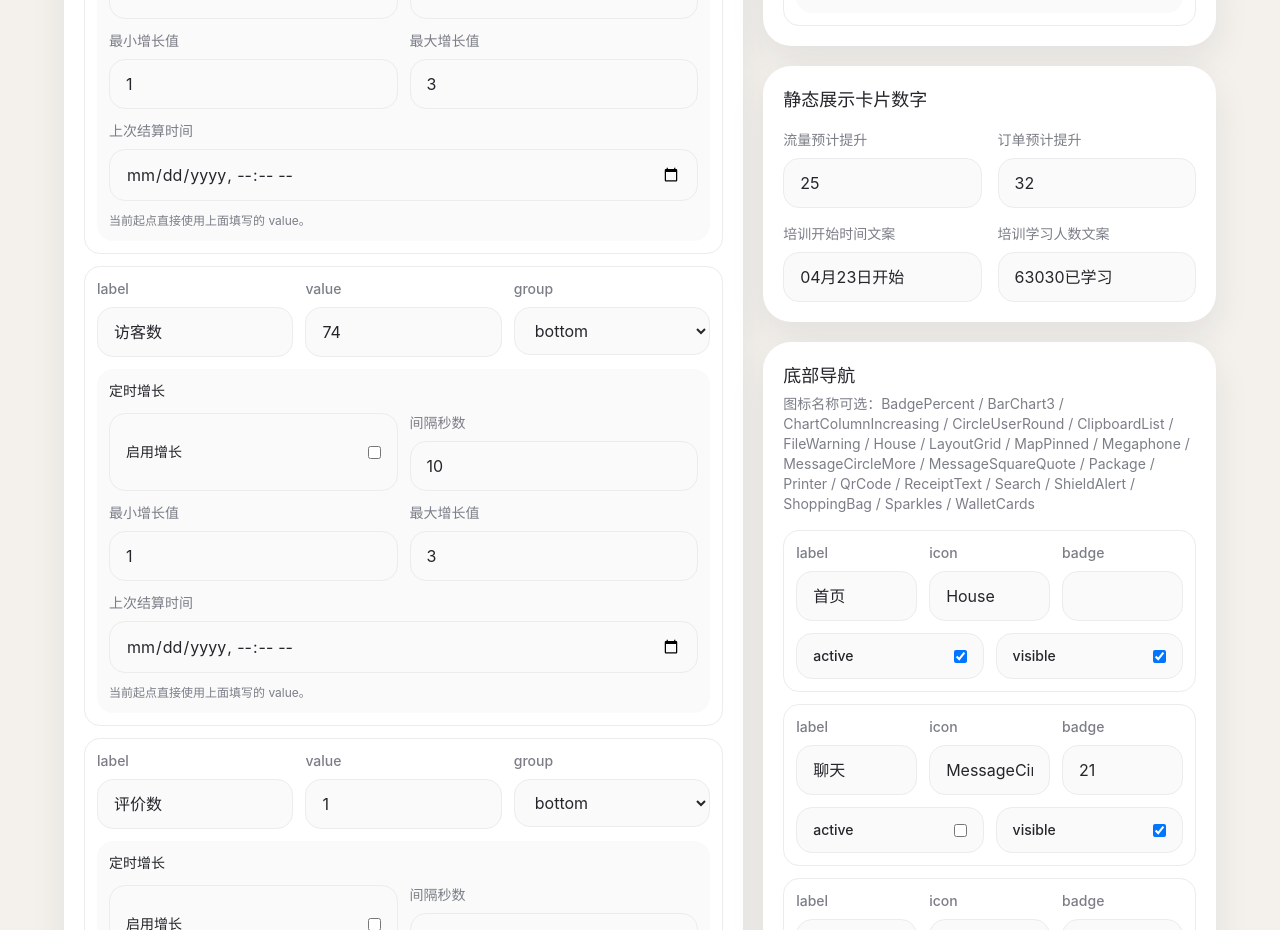
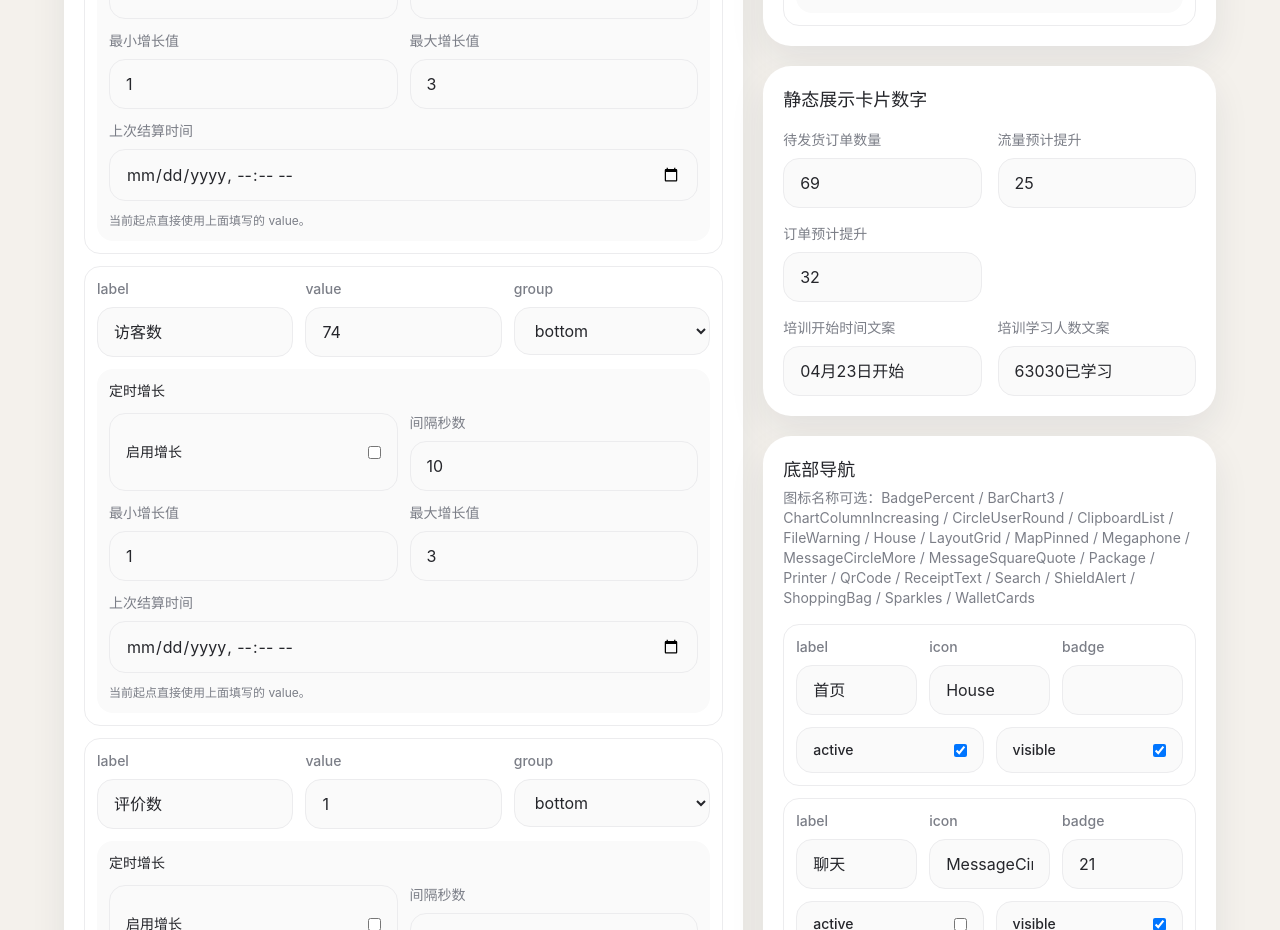
Before and after one commit to TenetOhec/merchant-mobile-homepage-system, a React (Vite) app in the folder frontend/: page /admin in a window 1280 px wide. Shown: the part 4120-5050 px from the top of the page. Built offline with nearby package versions, Linux system fonts and the light colour scheme; no server answers.

Commit message:
提交更新

```diff
--- a/frontend/src/components/ChipGrid.tsx
+++ b/frontend/src/components/ChipGrid.tsx
@@ -12,7 +12,7 @@ export function ChipGrid({ chips }: { chips: ChipItem[] }) {
           {visibleChips.map((item) => (
             <div
               key={item.label}
-              className="relative flex min-h-[38px] items-center overflow-visible rounded-[10px] bg-white px-2.5 shadow-[0_8px_18px_rgba(35,39,49,0.05)]"
+              className="relative flex min-h-[38px] items-center overflow-visible rounded-[8px] bg-white px-2.5 shadow-[0_8px_18px_rgba(35,39,49,0.05)]"
             >
               <span className="text-[12px] font-medium text-[#3a3b42]">{item.label}</span>
               <Badge
--- a/frontend/src/components/ImproveCard.tsx
+++ b/frontend/src/components/ImproveCard.tsx
@@ -2,7 +2,7 @@ import type { ImproveCardConfig } from '../types/config';
 
 export function ImproveCard({ config }: { config: ImproveCardConfig }) {
   return (
-    <section className="mx-[6px] mt-[10px] rounded-[14px] bg-white px-[14px] pb-[10px] pt-[8px] shadow-[0_10px_24px_rgba(35,39,49,0.06)]">
+    <section className="mx-[6px] mt-[10px] rounded-[12px] bg-white px-[14px] pb-[10px] pt-[8px] shadow-[0_10px_24px_rgba(35,39,49,0.06)]">
       <div className="flex items-start justify-between gap-3">
         <div className="min-w-0 flex-1">
           <h3 className="truncate text-[14px] font-semibold leading-[1.15] tracking-[-0.01em] text-[#25272d]">商家基础运营培训-商办&amp;住宅家具</h3>
--- /dev/null
+++ b/frontend/src/components/MerchantRecruitCard.tsx
@@ -0,0 +1,24 @@
+export function MerchantRecruitCard() {
+  return (
+    <section className="mx-[6px] mt-[10px] rounded-[12px] bg-white px-[14px] pb-[10px] pt-[8px] shadow-[0_10px_24px_rgba(35,39,49,0.06)]">
+      <div className="flex items-start justify-between gap-4">
+        <div className="min-w-0 flex-1">
+          <h3 className="truncate text-[15px] font-semibold leading-[1.35] tracking-[-0.01em] text-[#25272d]">
+            官方招商会现场，等你来！
+          </h3>
+          <div className="mt-[6px] truncate text-[14px] leading-[1.35] text-[#9da0a8]">
+            点击查看附近最新生意机会及平台新玩法
+          </div>
+        </div>
+        <span className="-mr-[10px] -mt-[15px] shrink-0 text-[22px] font-light leading-none text-[#c9cbd3]">×</span>
+      </div>
+      <div className="mt-[12px] flex items-end justify-between gap-3">
+        <div className="text-[14px] text-[#a3a6af]">官方招商</div>
+        <button className="inline-flex items-center gap-0 text-[14px] font-normal text-[#476ee6]">
+          查看详情
+          <img src="/extracted_icons/进入箭头.svg" alt="" className="-ml-[8px] h-[20px] w-[20px] object-contain" />
+        </button>
+      </div>
+    </section>
+  );
+}
--- /dev/null
+++ b/frontend/src/components/PendingShipmentCard.tsx
@@ -0,0 +1,26 @@
+import type { PendingShipmentConfig } from '../types/config';
+
+export function PendingShipmentCard({ config }: { config: PendingShipmentConfig }) {
+  return (
+    <section className="mx-[6px] mt-[10px] rounded-[12px] bg-white px-[14px] pb-[10px] pt-[8px] shadow-[0_10px_24px_rgba(35,39,49,0.06)]">
+      <div className="flex items-start justify-between gap-4">
+        <h3 className="min-w-0 flex-1 truncate text-[15px] font-semibold leading-[1.35] tracking-[-0.01em] text-[#25272d]">
+          当前存在待发货订单，请及时发货
+        </h3>
+        <span className="-mr-[10px] -mt-[15px] shrink-0 text-[22px] font-light leading-none text-[#c9cbd3]">×</span>
+      </div>
+      <div className="mt-[12px] text-[14px] leading-none text-[#a3a6af]">待发货订单</div>
+      <div className="mt-[8px] flex items-end gap-[3px] leading-none text-[#25272d]">
+        <span className="text-[28px] font-semibold tracking-[-0.03em]">{config.count}</span>
+        <span className="pb-[3px] text-[14px] font-semibold">单</span>
+      </div>
+      <div className="mt-[22px] flex items-end justify-between gap-3">
+        <div className="text-[14px] text-[#a3a6af]">订单查询-待发货</div>
+        <button className="inline-flex items-center gap-0 text-[14px] font-normal text-[#476ee6]">
+          去发货
+          <img src="/extracted_icons/进入箭头.svg" alt="" className="-ml-[8px] h-[20px] w-[20px] object-contain" />
+        </button>
+      </div>
+    </section>
+  );
+}
--- a/frontend/src/components/WorkOrderCard.tsx
+++ b/frontend/src/components/WorkOrderCard.tsx
@@ -2,7 +2,7 @@ import type { WorkOrderConfig } from '../types/config';
 
 export function WorkOrderCard({ config }: { config: WorkOrderConfig }) {
   return (
-    <section className="mx-[6px] mt-[10px] rounded-[14px] bg-white px-[14px] pb-[10px] pt-[8px] shadow-[0_10px_24px_rgba(35,39,49,0.06)]">
+    <section className="mx-[6px] mt-[10px] rounded-[12px] bg-white px-[14px] pb-[10px] pt-[8px] shadow-[0_10px_24px_rgba(35,39,49,0.06)]">
       <div className="flex items-start justify-between gap-4">
         <h3 className="text-[15px] font-semibold leading-[1.35] tracking-[-0.01em] text-[#25272d]">提升消费体验，享退货包运费标识</h3>
         <span className="-mr-[10px] -mt-[15px] shrink-0 text-[22px] font-light leading-none text-[#c9cbd3]">×</span>
--- a/frontend/src/config/defaultConfig.ts
+++ b/frontend/src/config/defaultConfig.ts
@@ -62,6 +62,9 @@ export const defaultConfig: HomeConfig = {
     order: '63030已学习',
     buttonText: '立即报名'
   },
+  pendingShipment: {
+    count: '69'
+  },
   bottomNav: [
     { label: '首页', icon: 'House', badge: '', active: true, visible: true },
     { label: '聊天', icon: 'MessageCircleMore', badge: '21', active: false, visible: true },
--- a/frontend/src/pages/AdminPage.tsx
+++ b/frontend/src/pages/AdminPage.tsx
@@ -3,13 +3,22 @@ import { resetConfig, saveConfig } from '../api/config';
 import { AdminLayout } from '../components/admin/AdminLayout';
 import { TextInput, Toggle } from '../components/admin/FormFields';
 import { AdminSection } from '../components/admin/AdminSection';
+import { defaultConfig } from '../config/defaultConfig';
 import { normalizeGrowthConfig } from '../lib/growth';
 import { iconNames } from '../lib/icons';
 import { useConfigStore } from '../store/configStore';
 import type { BottomNavItem, ChipItem, GrowthConfig, HomeConfig, MenuItem, StatItem } from '../types/config';
 
 function cloneConfig(config: HomeConfig) {
-  return JSON.parse(JSON.stringify(config)) as HomeConfig;
+  const cloned = JSON.parse(JSON.stringify(config)) as HomeConfig;
+  return {
+    ...defaultConfig,
+    ...cloned,
+    pendingShipment: {
+      ...defaultConfig.pendingShipment,
+      ...cloned.pendingShipment
+    }
+  };
 }
 
 function toDateTimeLocalValue(value: string) {
@@ -310,6 +319,11 @@ export function AdminPage() {
             <div className="grid gap-4">
               <div className="grid gap-4 md:grid-cols-2">
                 <TextInput
+                  label="待发货订单数量"
+                  value={draft.pendingShipment.count}
+                  onChange={(value) => setDraft({ ...draft, pendingShipment: { ...draft.pendingShipment, count: value } })}
+                />
+                <TextInput
                   label="流量预计提升"
                   value={draft.workOrder.amount}
                   onChange={(value) => setDraft({ ...draft, workOrder: { ...draft.workOrder, amount: value } })}
--- a/frontend/src/store/configStore.ts
+++ b/frontend/src/store/configStore.ts
@@ -12,6 +12,17 @@ interface ConfigState {
   setConfig: (config: HomeConfig) => void;
 }
 
+function withDefaults(config: HomeConfig): HomeConfig {
+  return {
+    ...defaultConfig,
+    ...config,
+    pendingShipment: {
+      ...defaultConfig.pendingShipment,
+      ...config.pendingShipment
+    }
+  };
+}
+
 export const useConfigStore = create<ConfigState>((set) => ({
   config: defaultConfig,
   loading: true,
@@ -20,7 +31,7 @@ export const useConfigStore = create<ConfigState>((set) => ({
   async fetchRemote(type = 'loading') {
     set(type === 'refresh' ? { refreshing: true, error: '' } : { loading: true, error: '' });
     try {
-      const config = await fetchConfig();
+      const config = withDefaults(await fetchConfig());
       set({ config, loading: false, refreshing: false });
       return config;
     } catch (error) {
@@ -29,6 +40,6 @@ export const useConfigStore = create<ConfigState>((set) => ({
     }
   },
   setConfig(config) {
-    set({ config });
+    set({ config: withDefaults(config) });
   }
 }));
--- a/frontend/src/types/config.ts
+++ b/frontend/src/types/config.ts
@@ -54,6 +54,10 @@ export interface ImproveCardConfig {
   buttonText: string;
 }
 
+export interface PendingShipmentConfig {
+  count: string;
+}
+
 export interface BottomNavItem {
   label: string;
   icon: string;
@@ -69,5 +73,6 @@ export interface HomeConfig {
   chips: ChipItem[];
   workOrder: WorkOrderConfig;
   improveCard: ImproveCardConfig;
+  pendingShipment: PendingShipmentConfig;
   bottomNav: BottomNavItem[];
 }
```
Also changed, not shown: frontend/src/pages/HomePage.tsx (+7 -11 lines).
